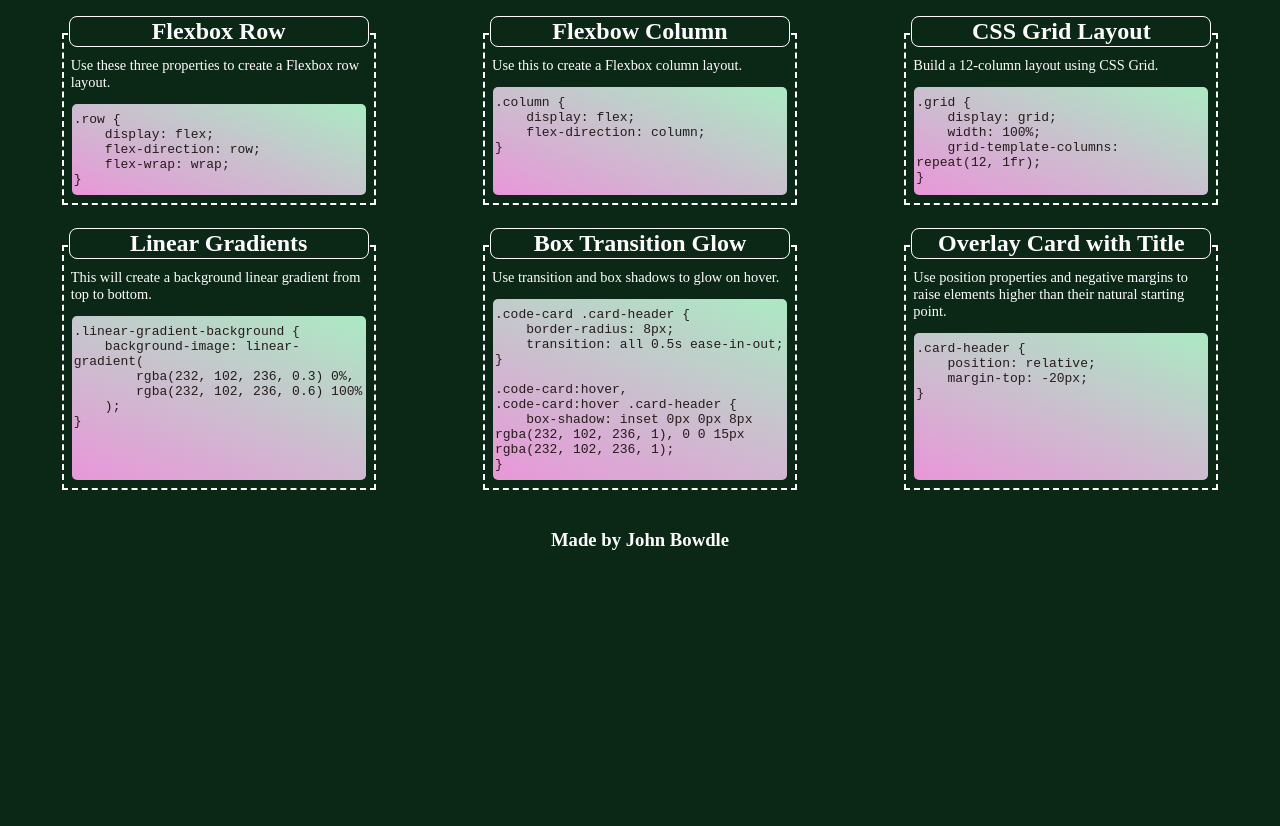
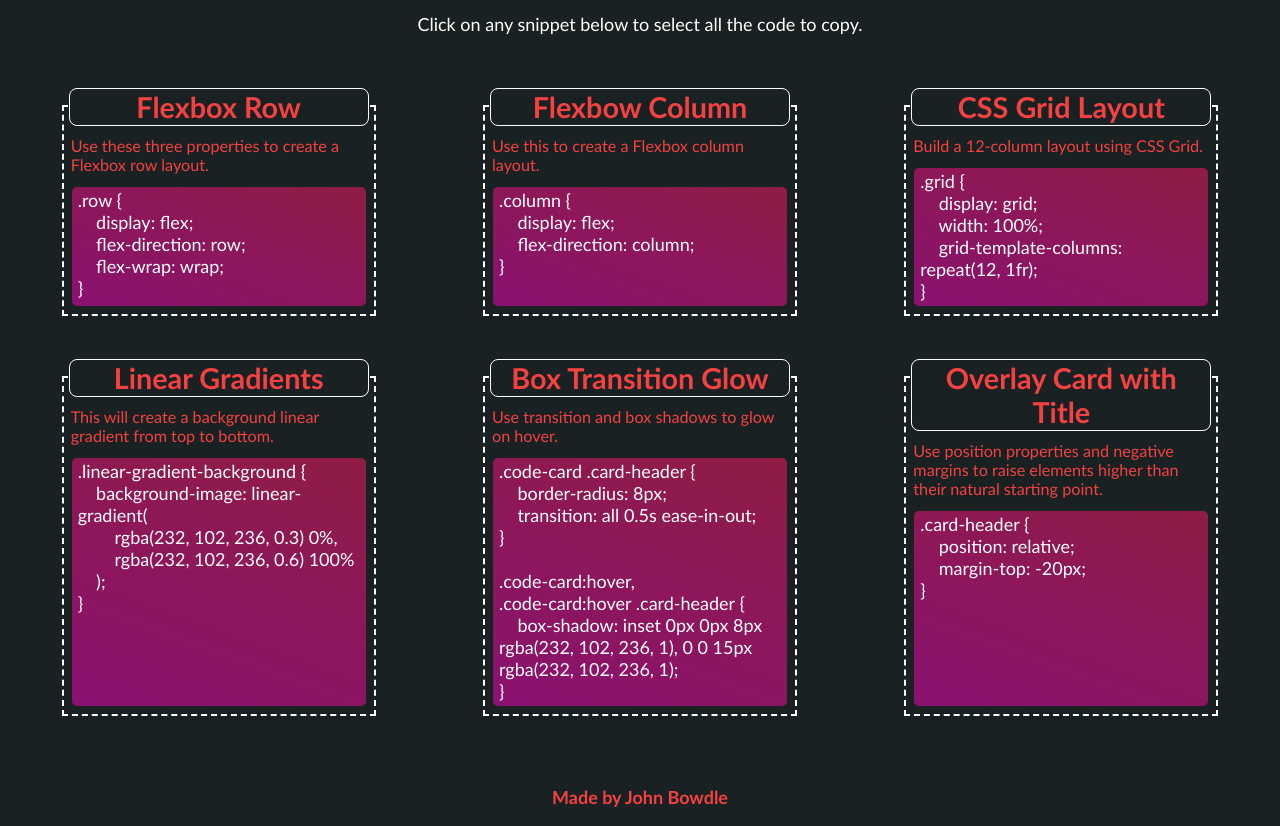
Before and after one commit to jbowdle/CSS-snippet-cheatsheet, a plain HTML site: page index.html in a window 1280 px wide. Shown: the part 101-927 px from the top of the page. Before the commit the page ends 800 px from the top, so only its background shows below. Drawn offline with Linux system fonts and the light colour scheme.

Commit message:
Added font styling and changed color scheme

```diff
--- a/assets/style.css
+++ b/assets/style.css
@@ -1,11 +1,17 @@
+* {
+    font-family:'Gill Sans', 'Gill Sans MT', Calibri, 'Trebuchet MS', sans-serif;
+    font-size: 18px;
+}
+
 :root {
-    --main-color: rgb(11, 40, 22);
-    --text-color: white;
-    --accent-top: rgb(171, 234, 195);
-    --accent-bottom: rgb(233, 150, 217);
-    --accent-text: rgb(38, 27, 27);
-    --select-bg: rgb(255, 0, 0);
-    --select-text: green;
+    --main-color: rgb(25, 33, 35);
+    --secondary-color: rgb(244, 65, 65);
+    --box-color: rgb(255, 255, 255);
+    --accent-top: rgb(144, 28, 69);
+    --accent-bottom: rgb(138, 17, 113);
+    --accent-text: rgb(255, 255, 255);
+    --select-bg: rgba(0, 213, 255, 0.782);
+    --select-text: rgb(255, 255, 255);
     --glow: rgb(255, 0, 0);
 }
 
@@ -16,34 +22,47 @@
 
 body {
     background-color: var(--main-color);
-    color: var(--text-color);
+    color: var(--secondary-color);
 }
 
 header, footer {
     text-align: center;
 }
 
+header p {
+    color: var(--box-color);
+}
+
 pre {
     color: var(--accent-text);
     user-select: all;
+    font-size: 18px;
     padding: 8px 2px;
+}
+
+h1 {
+    font-size: 250%;
+}
+
+h2 {
+    font-size: 160%;
 }
 
 .snippet-box {
     flex: 0 0 300px;
     display: flex;
     flex-direction: column;
-    border: 2px dashed var(--text-color);
+    border: 2px dashed var(--box-color);
     background-color: var(--main-color);
     padding: 5px;
-    margin: 20px 5px;
+    margin: 30px 10px;
 }
 
 .title {
     padding: 1px 5px;
     margin: 0px;
     background-color: var(--main-color);
-    border: 1px solid var(--text-color);
+    border: 1px solid var(--box-color);
     position: relative;
     text-align: center;
     margin-top: -8%;
@@ -71,10 +90,13 @@ pre {
     border-radius: 5px;
     flex-grow: 2;
     margin: 3px;
+    padding: 2px 0px 4px 6px;
 }
 
 #code-container {
     display: flex;
     flex-wrap: wrap;
+    flex-direction: row;
     justify-content: space-around;
+    margin: 40px 0px;
 }
--- a/index.html
+++ b/index.html
@@ -10,7 +10,7 @@
         <main>
             <header>
                 <h1>CSS Snippet Cheatsheet</h1>
-                <p>Select any snippet below to select all the code to copy.</p>
+                <p>Click on any snippet below to select all the code to copy.</p>
             </header>
             <section id="code-container">
                 <article class="snippet-box">
```
